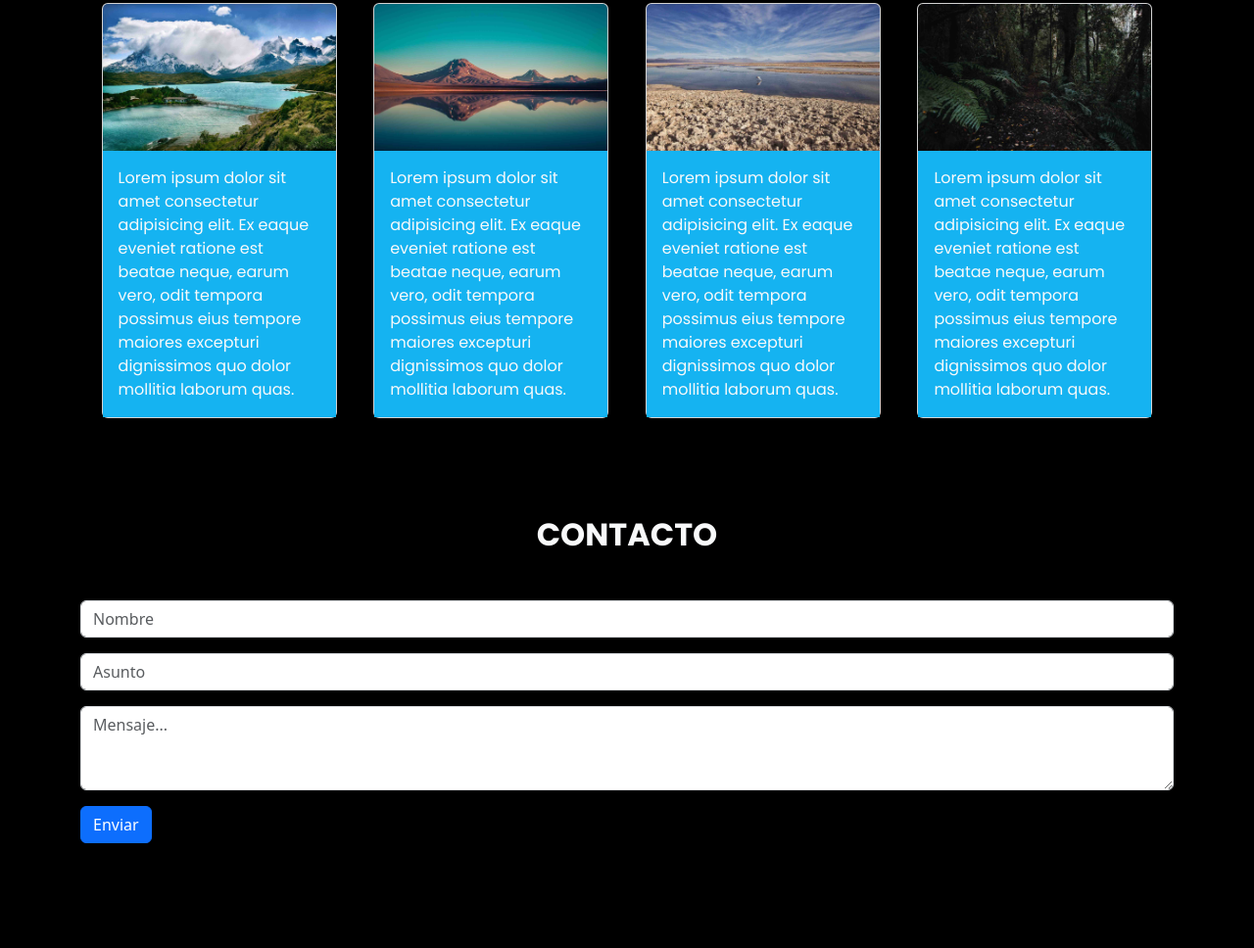
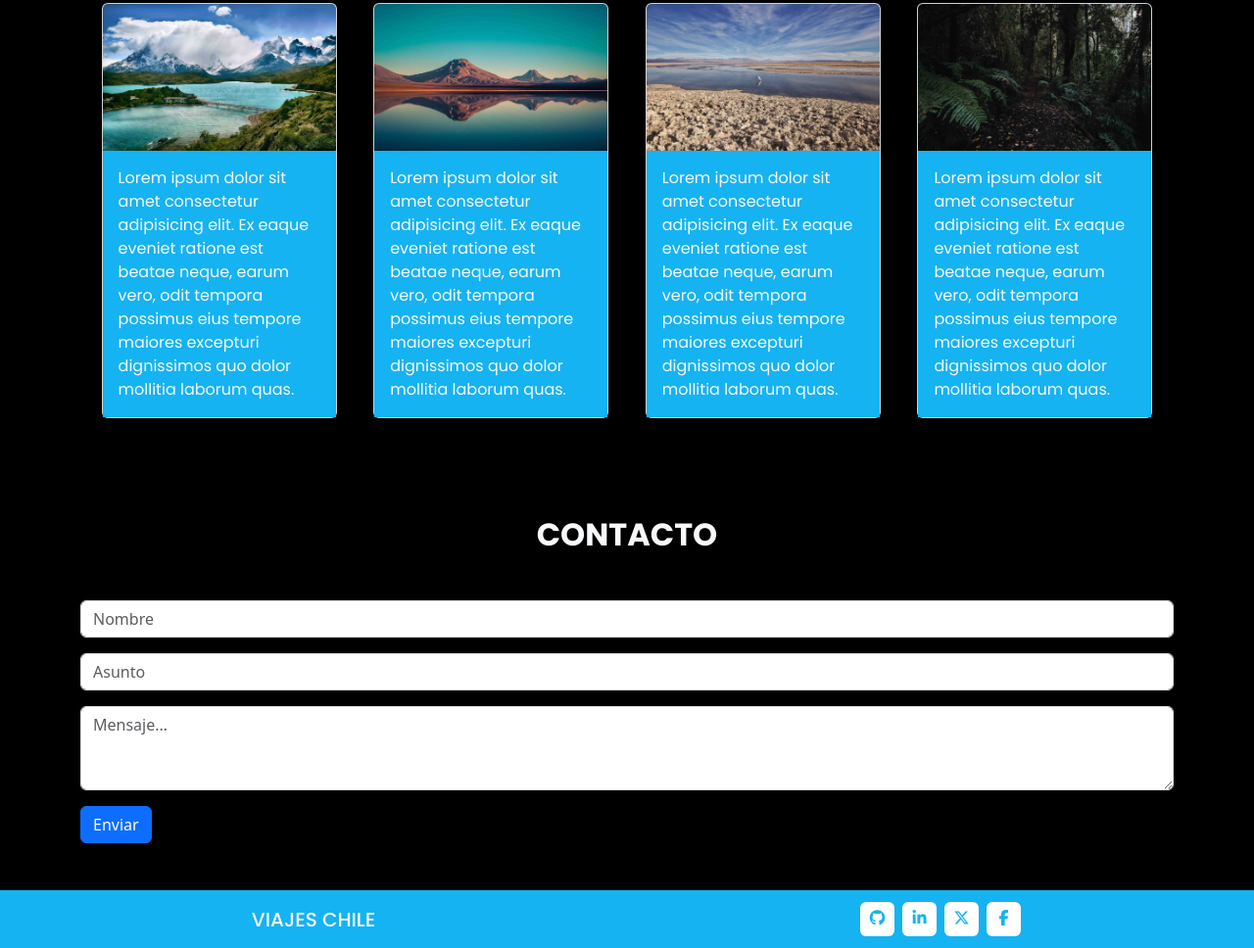
Before and after one commit to 1Kurono1/Viajes_Chile, a plain HTML site: page index.html in a window 1280 px wide. Shown: the part 1495-2463 px from the top of the page at 98% size. Before the commit the page ends 2404 px from the top, so only its background shows below. Drawn offline with nearby package versions, Linux system fonts and the light colour scheme.

Commit message:
Viajes Chile v6.0 - FOOTER

```diff
--- a/css/style.css
+++ b/css/style.css
@@ -174,3 +174,23 @@ height: 100vh;
 
     height: 150px;
 }
+
+footer{
+
+    background-color: rgb(21, 179, 241);
+}
+
+#bloque2_footer div div .relleno_i{
+
+    width:25vh;
+    max-width:35px;
+    height:25vh;
+    max-height:35px;
+    position:relative;
+}
+
+footer div #bloque2_footer i{
+
+    color: rgb(21, 179, 241);
+    background-color: #ffffff;
+}
--- a/index.html
+++ b/index.html
@@ -209,6 +209,34 @@
 
         <!-- FIN Contacto -->
 
+        <!-- INICIO FOOTER -->
+
+        <footer class="container-fluid">
+            <div class="row text-center align-items-center pt-2 pb-2">
+                <div id="bloque1_footer" class="text-uppercase col-sm-6">
+                    <h5 class="text-light m-1 poppins-medium">Viajes chile</h5>
+                </div>
+                <div id="bloque2_footer" class="col-sm-6">
+                    <div class="d-flex flex-row justify-content-center">
+                        <div class="m-1">
+                            <a href="https://github.com/" target="_blank"><i class="fa-brands fa-github relleno_i rounded py-2" data-bs-toggle="tooltip" data-bs-placement="top" data-bs-title="Github"></i></a>
+                        </div>
+                        <div class="m-1">
+                            <a href="https://www.linkedin.com/" target="_blank"><i class="fa-brands fa-linkedin-in relleno_i rounded py-2" data-bs-toggle="tooltip" data-bs-placement="bottom" data-bs-title="Linkedin"></i></a>
+                        </div>
+                        <div class="m-1">
+                            <a href="https://twitter.com/" target="_blank"><i class="fa-brands fa-x-twitter relleno_i rounded py-2" data-bs-toggle="tooltip" data-bs-placement="top" data-bs-title="Twitter"></i></a>
+                        </div>
+                        <div class="m-1">
+                            <a href="https://www.facebook.com/" target="_blank"><i class="fa-brands fa-facebook-f relleno_i rounded py-2" data-bs-toggle="tooltip" data-bs-placement="bottom" data-bs-title="Facebook"></i></a>
+                        </div>
+                    </div>
+                </div>
+            </div>
+        </footer>
+
+        <!-- FIN FOOTER -->
+
     </main>
 
         <!-- CDN Jquery -->
```
